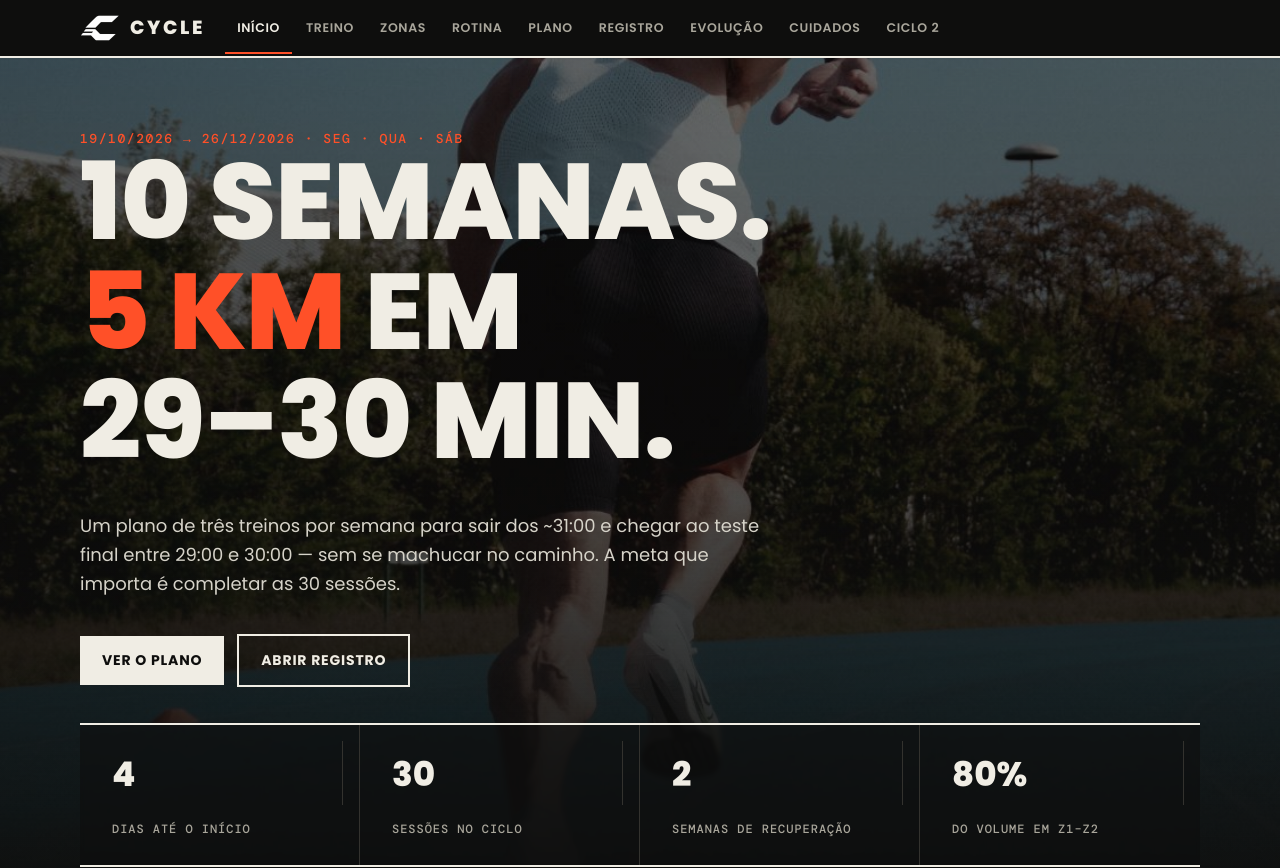
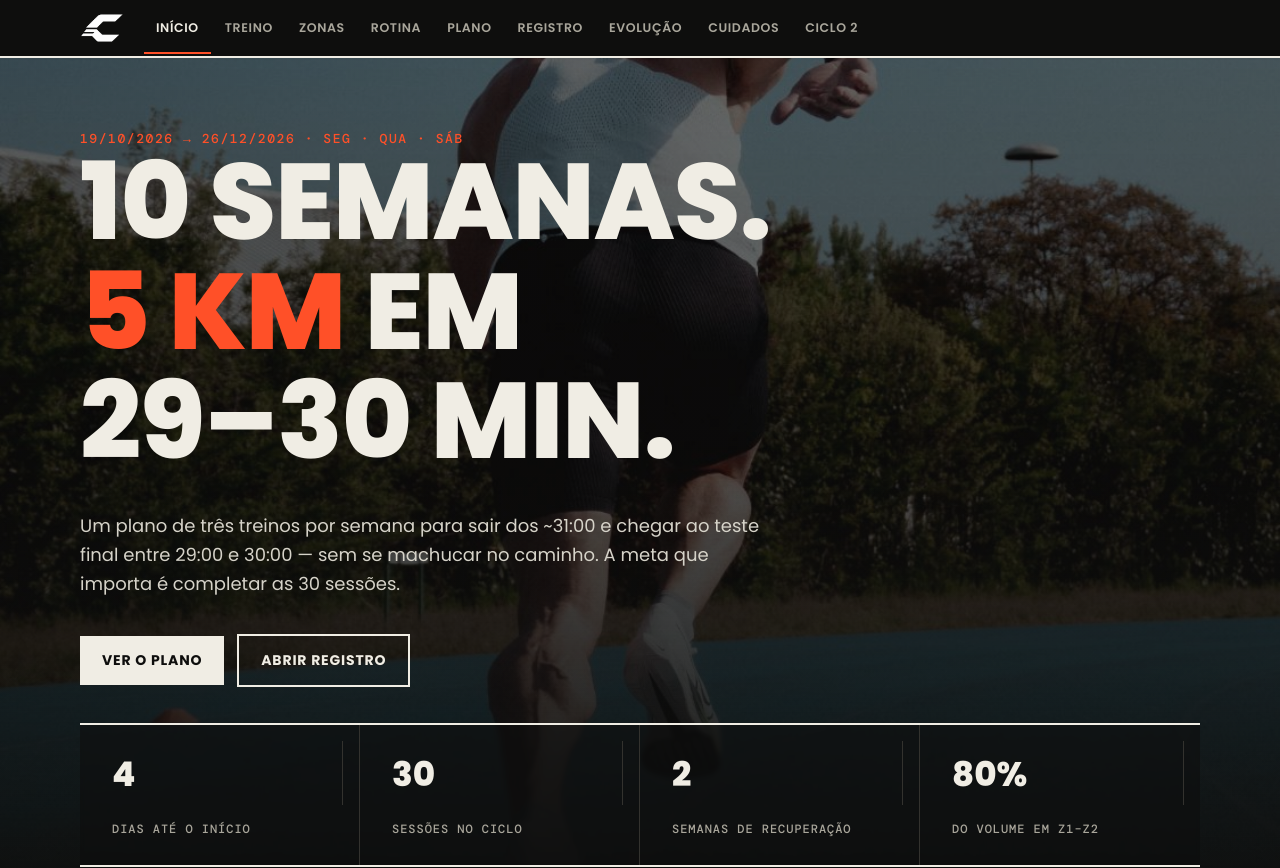
Before and after one commit to GustavoRibasSilestrino/RUNING, a website: page index.html in a window 1280 px wide. Shown: the top 868 px of the page. Drawn offline with nearby package versions, Linux system fonts and the light colour scheme.

Commit message:
Cabecalho: somente o logo, sem o nome

```diff
--- a/index.html
+++ b/index.html
@@ -21,7 +21,7 @@
 
 <header class="top">
   <div class="wrap bar">
-    <a class="brand" href="#inicio"><img src="logo.png" alt="" width="40" height="40"><span class="bn">Cycle</span></a>
+    <a class="brand" href="#inicio" aria-label="Cycle"><img src="logo.png?v=20261015b" alt="Cycle" width="44" height="44"></a>
     <nav class="tabs" role="tablist" aria-label="Seções">
       <button role="tab" data-tab="inicio">Início</button>
       <button role="tab" data-tab="treino">Treino</button>
--- a/style.css
+++ b/style.css
@@ -244,3 +244,5 @@ details.more[open] summary::after{content:"–"}
 .phase.rest .bar i{background:var(--z2)}
 .phase.warm .bar i,.phase.cool .bar i{background:var(--z1)}
 [hidden]{display:none!important}
+.brand img{width:44px;height:44px}
+.brand .bn{display:none}
```
